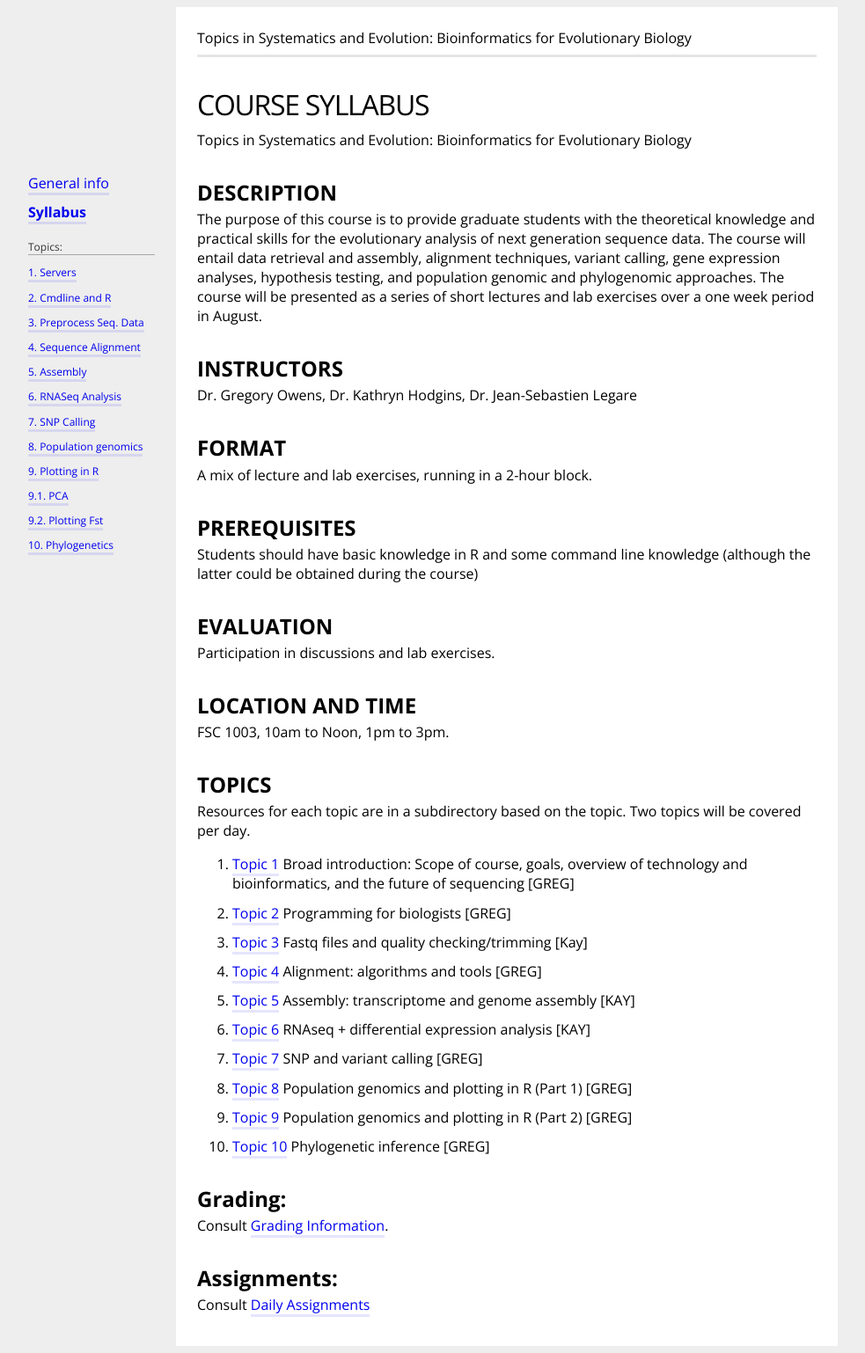
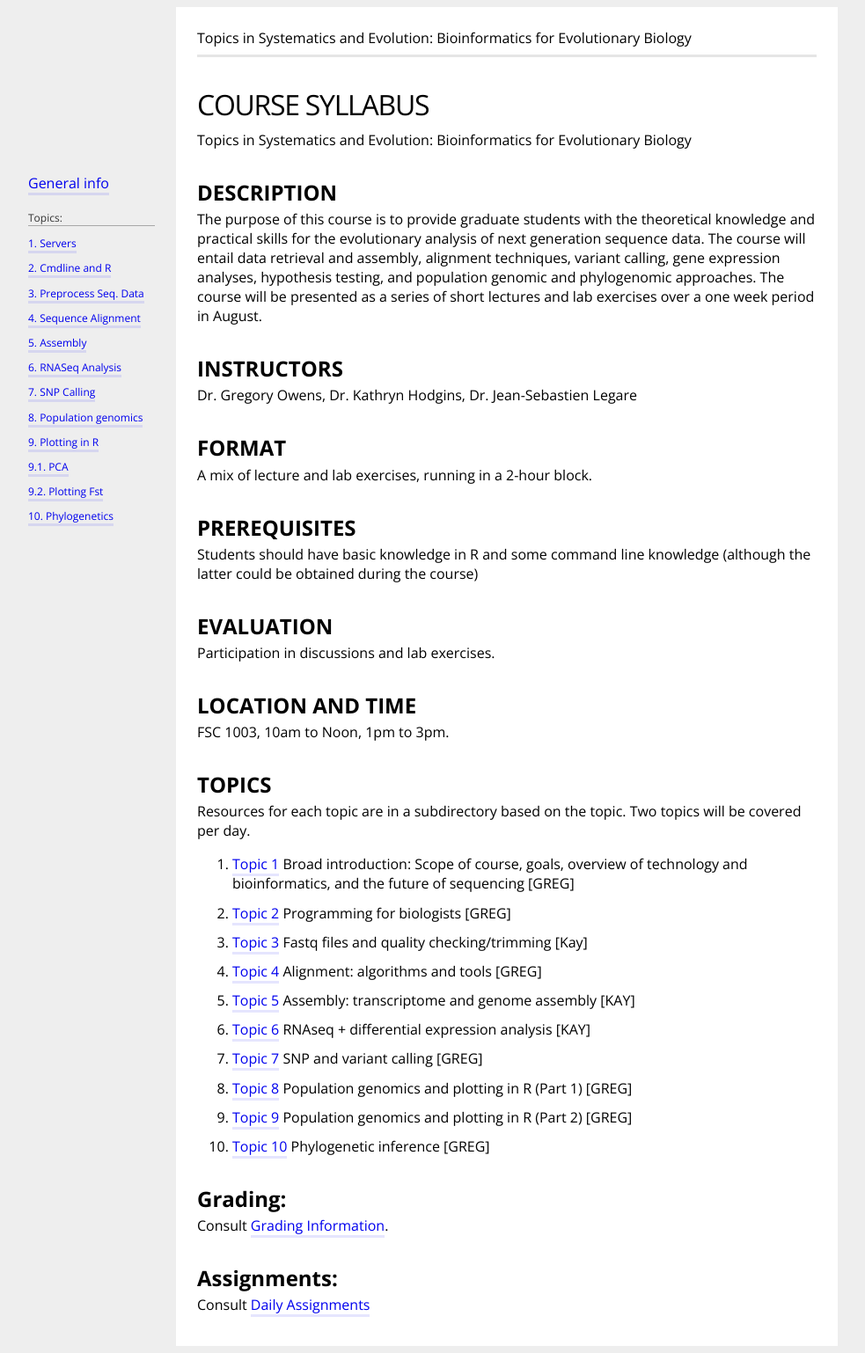
Before and after one commit to owensgl/biol525D, a Jekyll site: the page built from resources/syllabus.md, in a window 1280 px wide. Shown: the whole page at 88% size, without its empty margins (64-1047 px from the left). Built offline with Jekyll 4.4.1, drawn with Linux system fonts in a browser that asks for light colours.

Commit message:
Update syllabus.md

```diff
--- a/resources/syllabus.md
+++ b/resources/syllabus.md
@@ -1,8 +1,6 @@
 ---
 title: Course Syllabus
 layout: page
-menuItem: Syllabus
-menuPosition: 2
 ---
 
 Topics in Systematics and Evolution:
```
